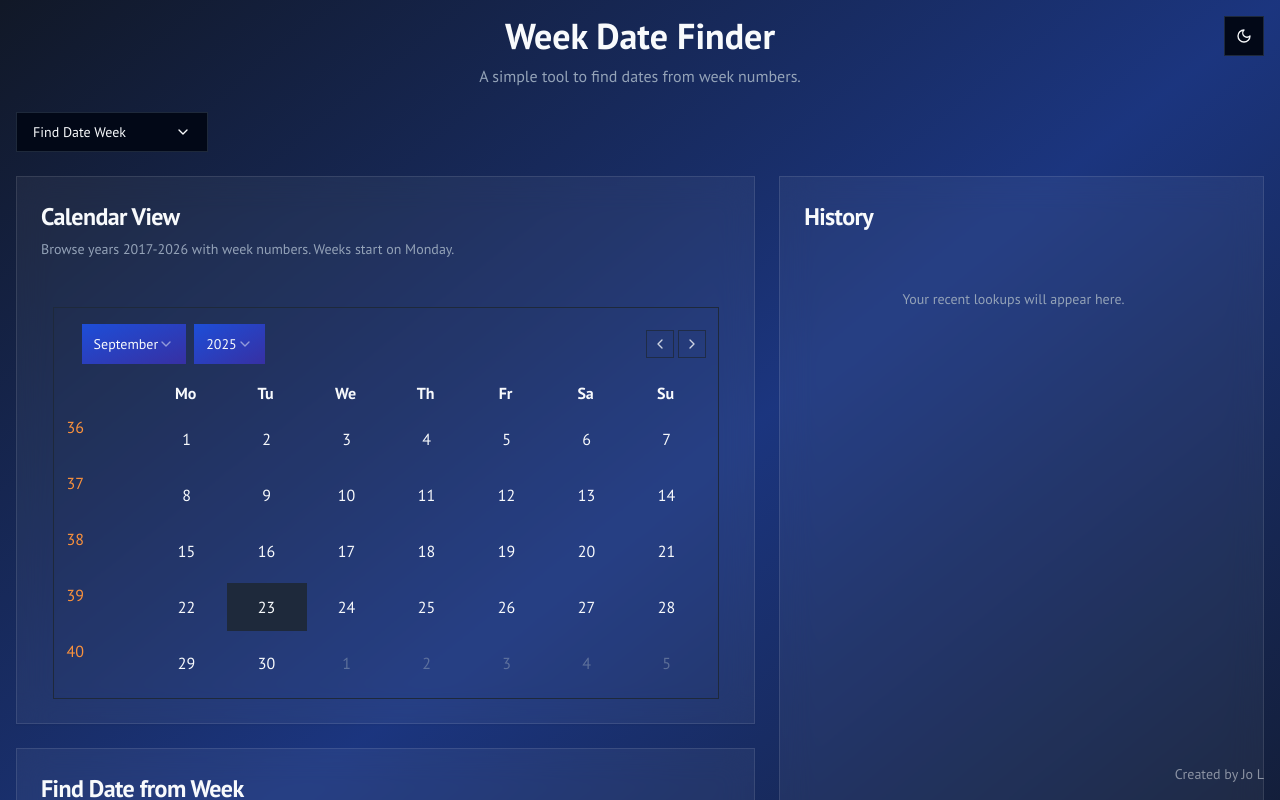
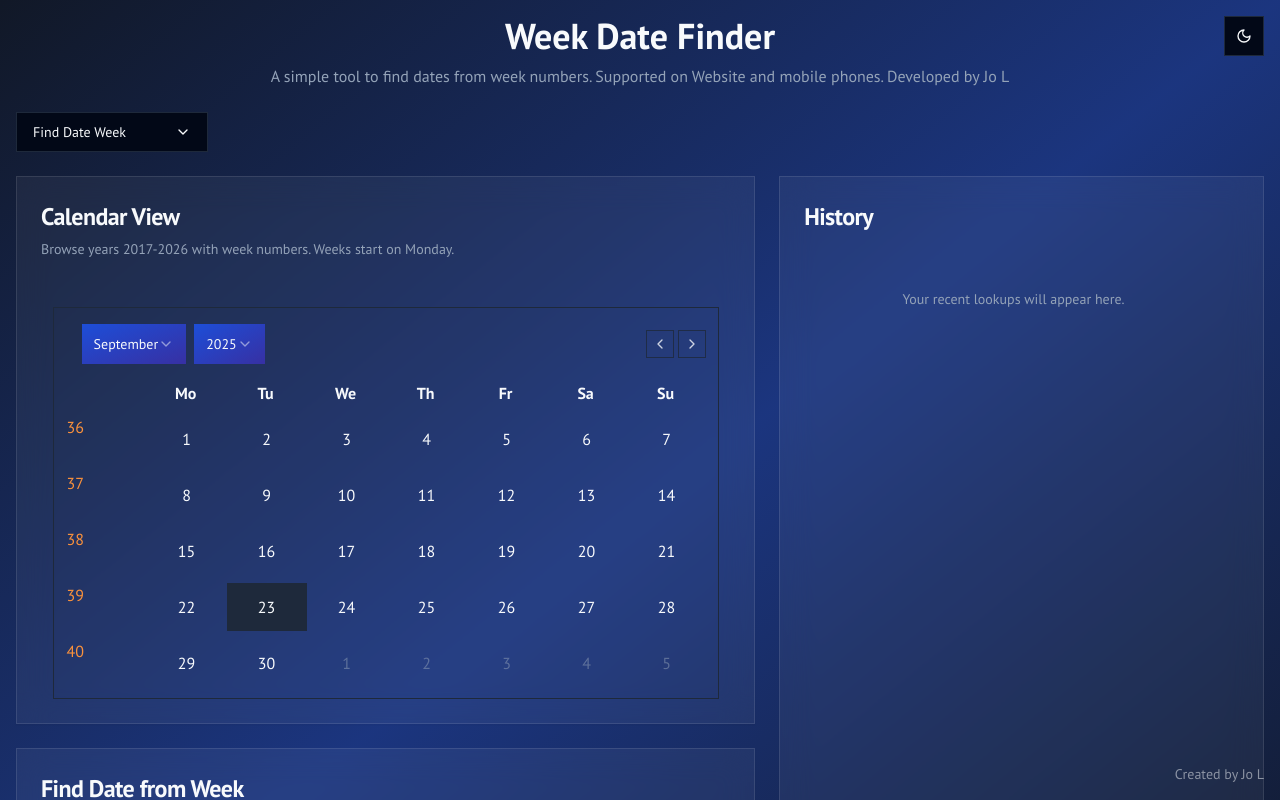
Before and after one commit to technewbiejo/datefinder, a Next.js app: page / in a window 1280 px wide. Shown: the top 800 px of the page. Built offline with nearby package versions, Linux system fonts and the light colour scheme.

Commit message:
Update some words

```diff
--- a/src/app/page.tsx
+++ b/src/app/page.tsx
@@ -37,7 +37,7 @@ export default function Home() {
                             Week Date Finder
                         </h1>
                         <p className="text-muted-foreground mt-2 text-sm sm:text-base">
-                            A simple tool to find dates from week numbers.
+                            A simple tool to find dates from week numbers. Supported on Website and mobile phones. Developed by Jo L
                         </p>
                     </div>
                     <div className="absolute top-0 right-0">
```
